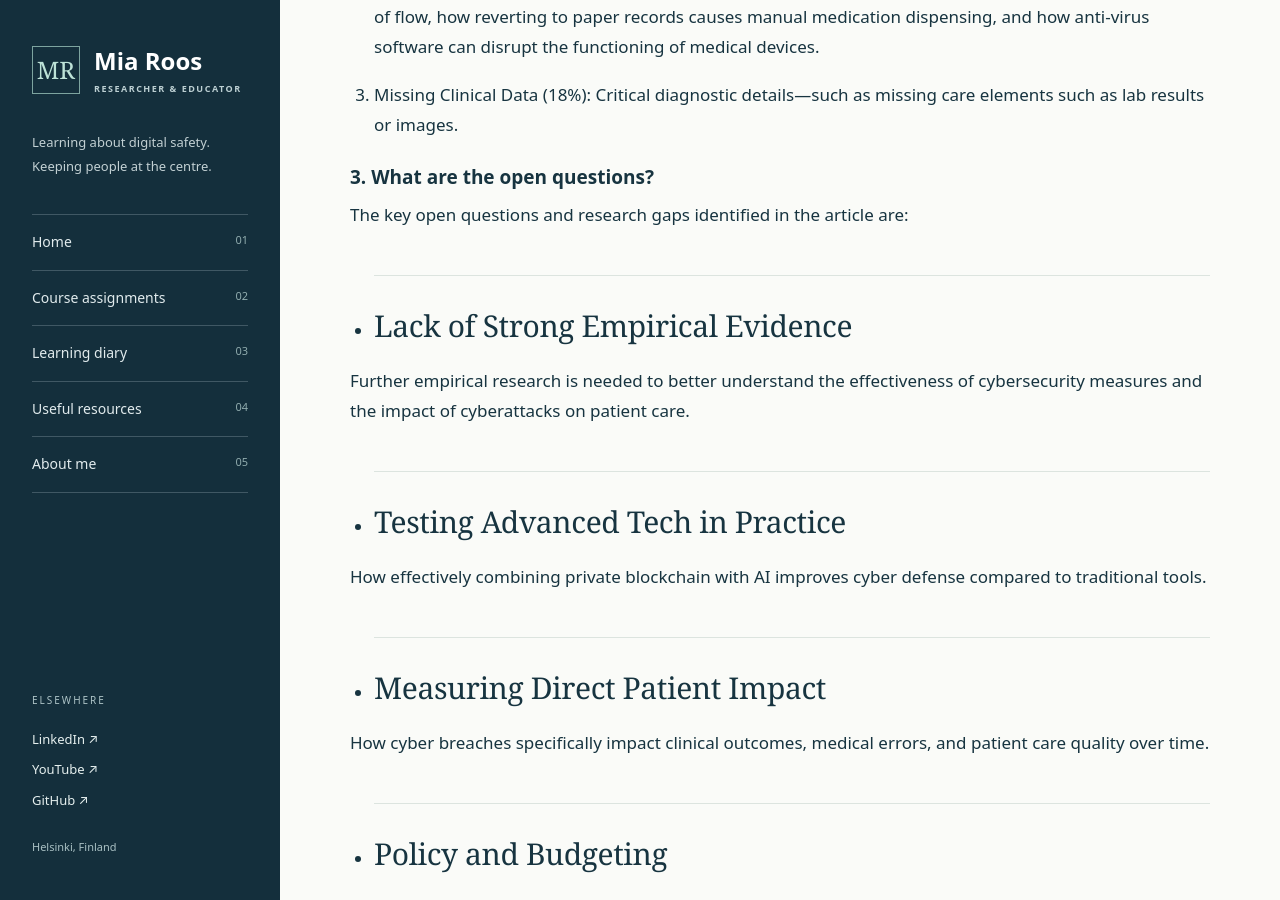
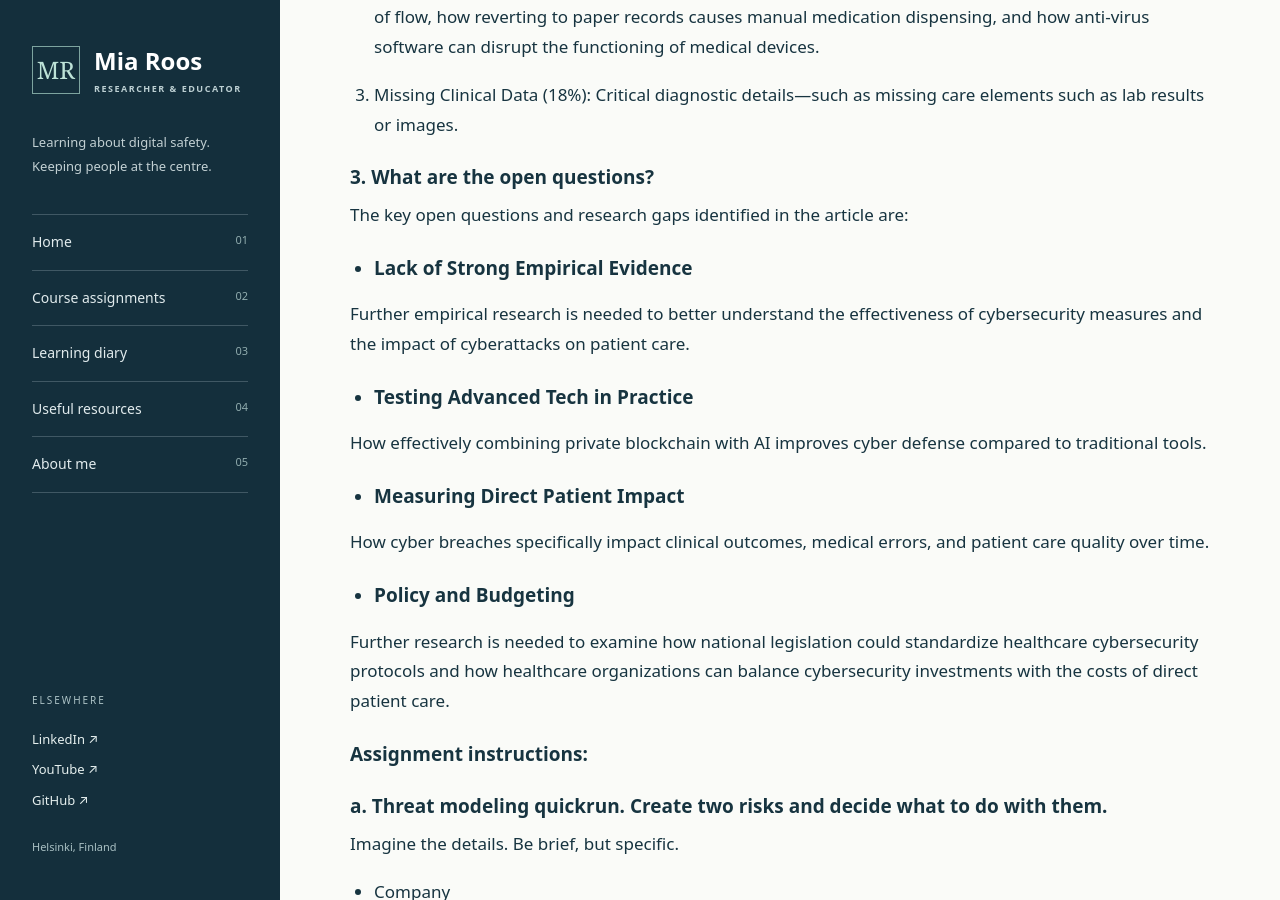
Before and after one commit to mia-roos/Cyber-Security-Studies, a Jekyll site: the page built from h1.md, in a window 1280 px wide and 900 px high, scrolled down 3783 px. Built offline with Jekyll 4.4.1, drawn with Linux system fonts in a browser that asks for light colours.

Commit message:
Update h1.md

```diff
--- a/h1.md
+++ b/h1.md
@@ -109,19 +109,19 @@ Private, permissioned blockchain networks create a secure, tamper-proof environm
 
 The key open questions and research gaps identified in the article are:
 
-- ## Lack of Strong Empirical Evidence
+- ### Lack of Strong Empirical Evidence
 
 Further empirical research is needed to better understand the effectiveness of cybersecurity measures and the impact of cyberattacks on patient care.
 
-- ## Testing Advanced Tech in Practice
+- ### Testing Advanced Tech in Practice
 
 How effectively combining private blockchain with AI improves cyber defense compared to traditional tools.
 
-- ## Measuring Direct Patient Impact
+- ### Measuring Direct Patient Impact
 
 How cyber breaches specifically impact clinical outcomes, medical errors, and patient care quality over time.
 
-- ## Policy and Budgeting
+- ### Policy and Budgeting
 
 Further research is needed to examine how national legislation could standardize healthcare cybersecurity protocols and how healthcare organizations can balance cybersecurity investments with the costs of direct patient care.
 
```
